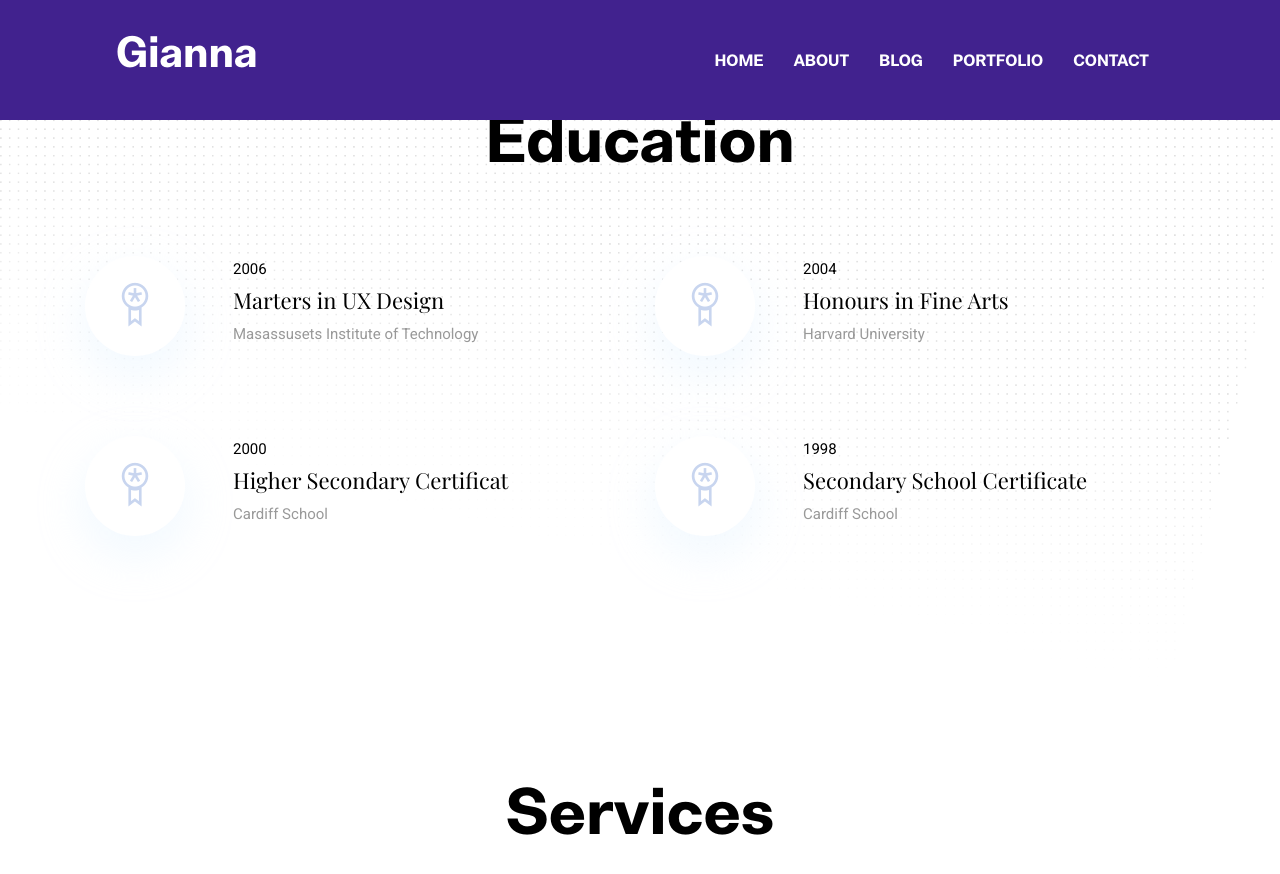
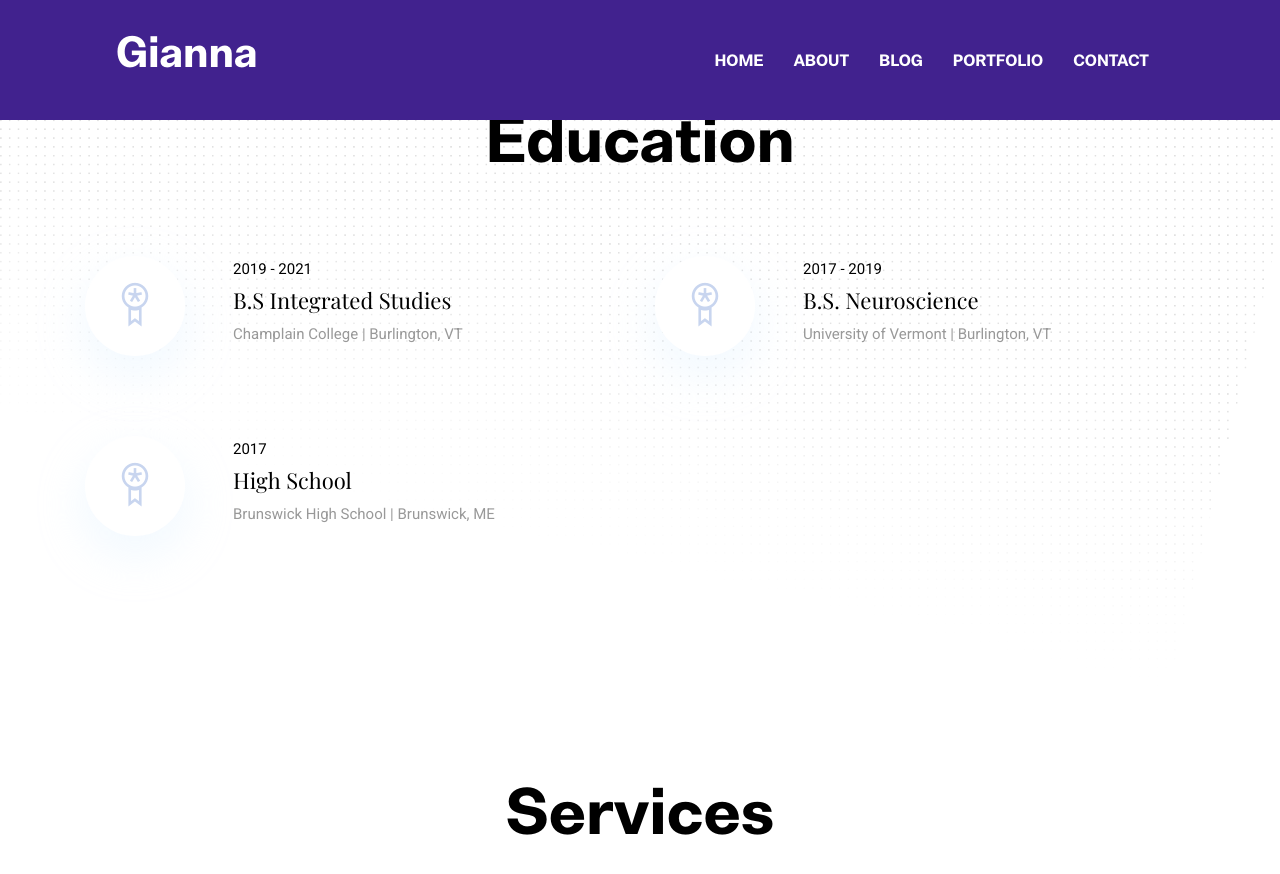
Before and after one commit to gianna2/gianna-barnhart, a Jekyll site: the page built from index.html, in a window 1280 px wide and 900 px high, scrolled down 2154 px. Shown: the top 874 px of the window. Built offline with Jekyll 4.4.1, drawn with Linux system fonts in a browser that asks for light colours; some of the changed text lies outside the part shown.

Commit message:
Update settings.yml

```diff
--- a/_data/settings.yml
+++ b/_data/settings.yml
@@ -94,7 +94,7 @@ skills-title: Skills
 skills:
 - {name: Leadership, color: '#fdb157', value: '90%'}
 - {name: Digital Marketing, color: '#9473e6', value: '60%'}
-- {name: Career Coaching, color: '#bdecf6', value: '80%'}
+- {name: Career Coaching, color: '#bdecf6', value: '30%'}
 - {name: Project Management, color: '#ffbcaa', value: '70%'}
 
 
@@ -113,10 +113,9 @@ experience:
 
 education-title: Education
 education:
-- {name: Marters in UX Design, date: '2006', organization: 'Masassusets Institute of Technology'}
-- {name: Honours in Fine Arts, date: '2004', organization: 'Harvard University'}
-- {name: Higher Secondary Certificat, date: '2000', organization: 'Cardiff School'}
-- {name: Secondary School Certificate, date: '1998', organization: 'Cardiff School'}
+- {name: B.S Integrated Studies, date: '2019 - 2021', organization: 'Champlain College | Burlington, VT'}
+- {name: B.S. Neuroscience, date: '2017 - 2019', organization: 'University of Vermont | Burlington, VT'}
+- {name: High School, date: '2017', organization: 'Brunswick High School | Brunswick, ME'}
 
 
 #-------------------------------
```
